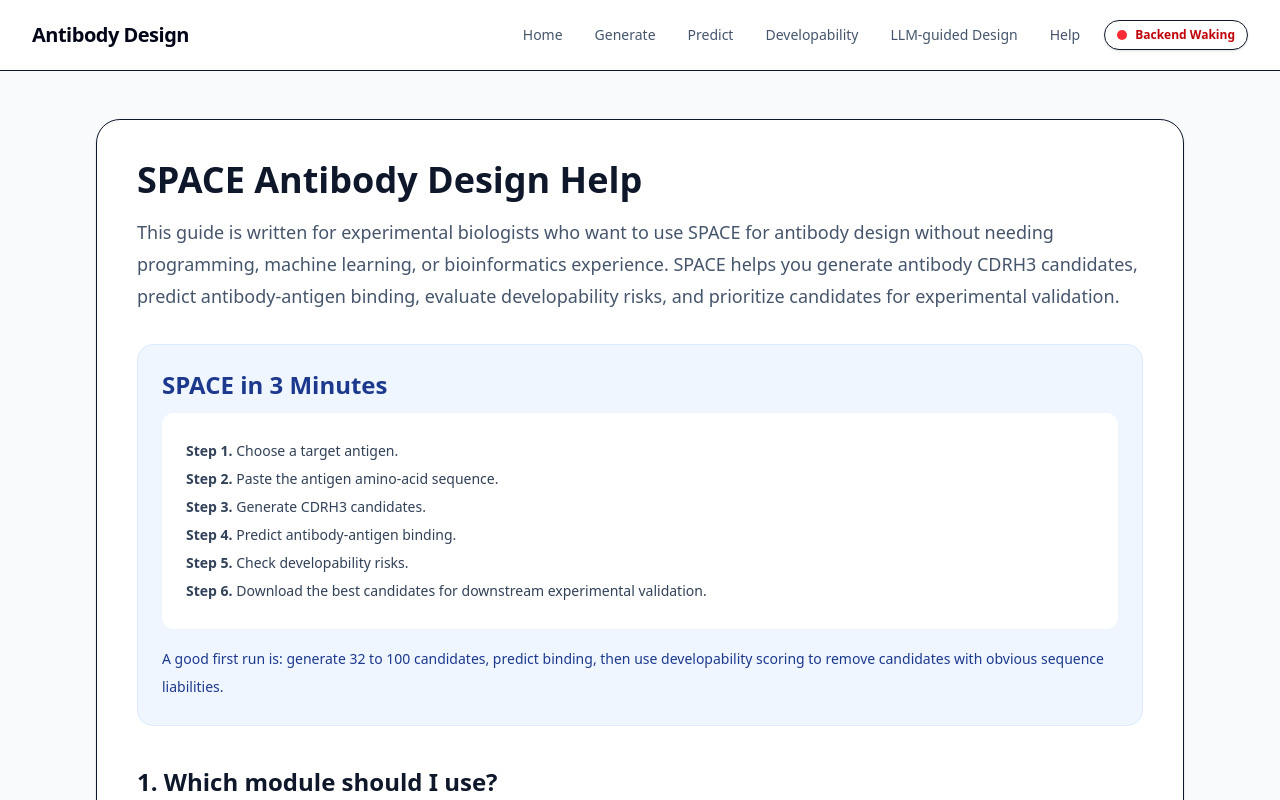
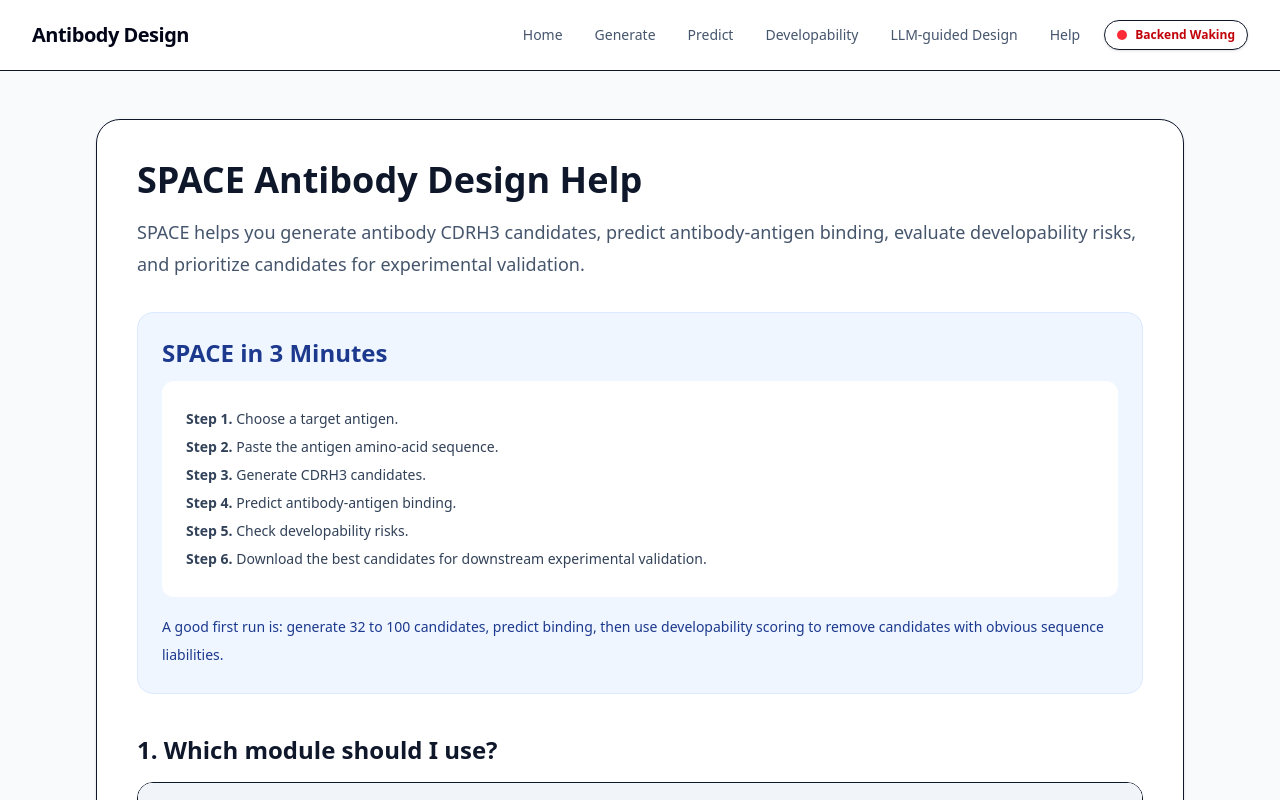
Before and after one commit to Fanxu-alt/Antibody-Design, a Next.js app in the folder frontend/: page /help in a window 1280 px wide. Shown: the top 800 px of the page. Built offline with nearby package versions, Linux system fonts and the light colour scheme; no server answers.

Commit message:
Update page.tsx

```diff
--- a/frontend/app/help/page.tsx
+++ b/frontend/app/help/page.tsx
@@ -12,10 +12,7 @@ export default function HelpPage() {
           </h1>
 
           <p className="mb-8 text-lg leading-8 text-slate-600">
-            This guide is written for experimental biologists who want to use
-            SPACE for antibody design without needing programming, machine
-            learning, or bioinformatics experience. SPACE helps you generate
-            antibody CDRH3 candidates, predict antibody-antigen binding, evaluate
+            SPACE helps you generate antibody CDRH3 candidates, predict antibody-antigen binding, evaluate
             developability risks, and prioritize candidates for experimental
             validation.
           </p>
```
